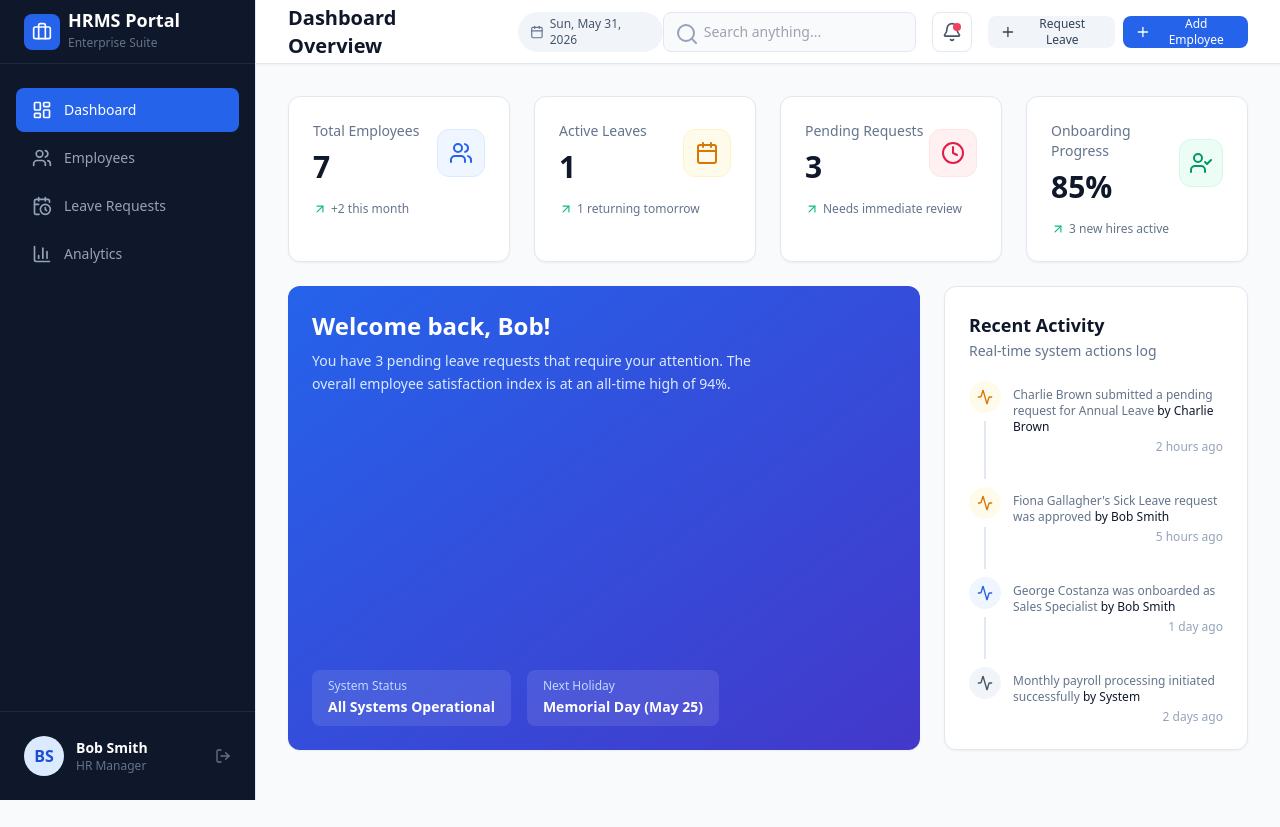
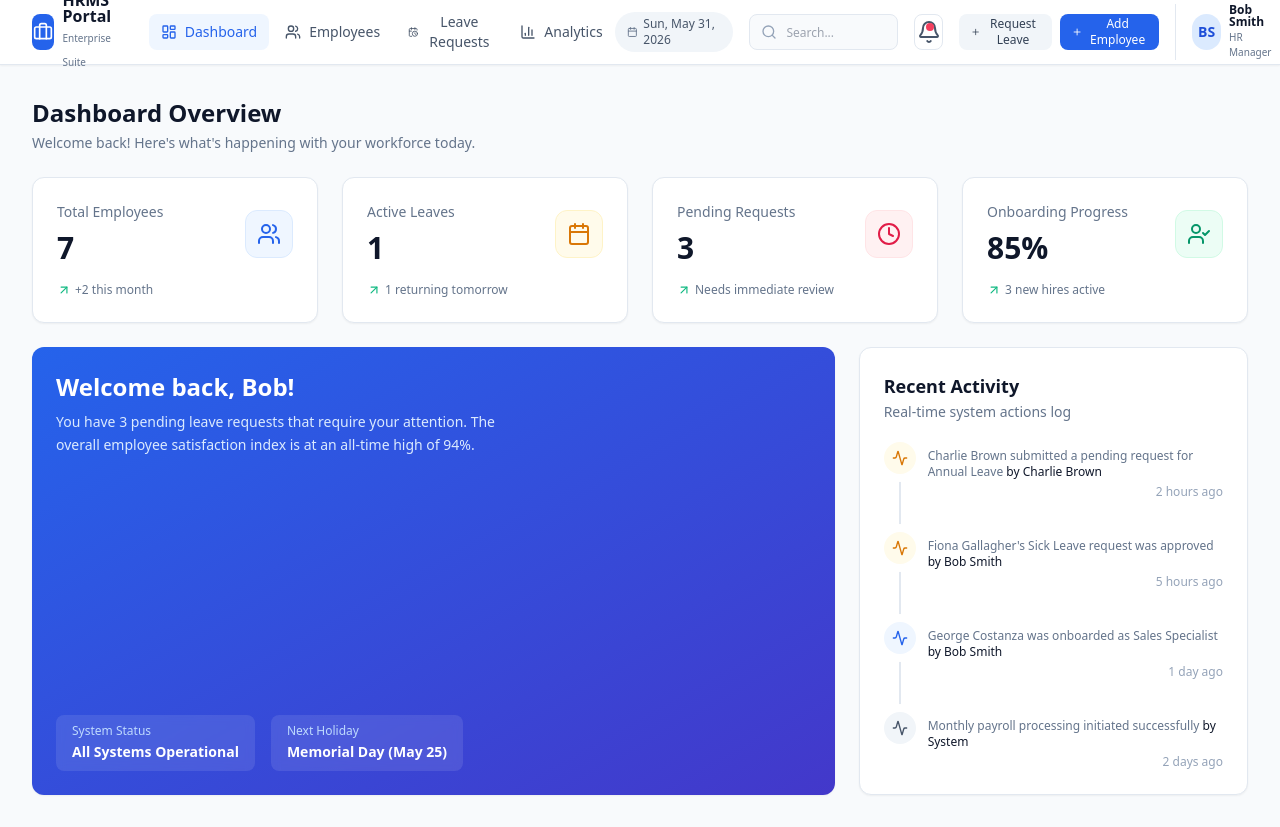
Before and after one commit to muhil0304/HRMS, a React (Vite) app: page / in a window 1280 px wide. Before the commit the page ends 800 px from the top, so only its background shows below. Built offline with nearby package versions, Linux system fonts and the light colour scheme.

Commit message:
feat(SCRUM-26): replace sidebar with top header navigation in HRMS application

```diff
--- a/src/App.tsx
+++ b/src/App.tsx
@@ -1,6 +1,5 @@
 import React, { useState } from 'react';
 import { HRMSProvider } from './context/HRMSContext';
-import { Sidebar } from './components/Sidebar';
 import { Header } from './components/Header';
 import { DashboardOverview } from './components/DashboardOverview';
 import { AnalyticsCharts } from './components/AnalyticsCharts';
@@ -90,19 +89,29 @@ const DashboardContent: React.FC = () => {
   };
 
   return (
-    <div className="min-h-screen bg-slate-50 pl-64">
-      {/* Sidebar */}
-      <Sidebar currentView={currentView} setView={setView} />
-
+    <div className="min-h-screen bg-slate-50">
       {/* Main Content Area */}
       <div className="flex flex-col min-h-screen">
         <Header
-          title={getViewTitle()}
+          currentView={currentView}
+          setView={setView}
           onAddEmployeeClick={() => setIsAddEmployeeOpen(true)}
           onAddLeaveClick={() => setIsAddLeaveOpen(true)}
         />
 
-        <main className="flex-1 p-8 max-w-7xl w-full mx-auto">
+        <main className="flex-1 p-8 max-w-7xl w-full mx-auto space-y-6">
+          <div className="flex items-center justify-between">
+            <div>
+              <h2 className="text-2xl font-bold text-slate-900">{getViewTitle()}</h2>
+              <p className="text-sm text-slate-500 mt-1">
+                {currentView === 'dashboard' && "Welcome back! Here's what's happening with your workforce today."}
+                {currentView === 'employees' && "Manage your organization's employee records and directory."}
+                {currentView === 'leaves' && "Review and manage employee leave requests and balances."}
+                {currentView === 'analytics' && "Analyze workforce metrics, attendance trends, and department distributions."}
+              </p>
+            </div>
+          </div>
+
           {currentView === 'dashboard' && <DashboardOverview />}
           {currentView === 'employees' && <EmployeeList />}
           {currentView === 'leaves' && <LeaveRequests />}
--- a/src/components/AnalyticsCharts.tsx
+++ b/src/components/AnalyticsCharts.tsx
@@ -10,15 +10,13 @@ import {
   ResponsiveContainer,
   PieChart,
   Pie,
-  Cell,
-  BarChart,
-  Bar
+  Cell
 } from 'recharts';
 import { useHRMS } from '../hooks/useHRMS';
 import { Card } from './ui/Card';
 
 export const AnalyticsCharts: React.FC = () => {
-  const { attendanceTrend, departmentDistribution, employees } = useHRMS();
+  const { attendanceTrend, employees } = useHRMS();
 
   // Calculate dynamic department distribution based on active employees
   const dynamicDistribution = React.useMemo(() => {
--- a/src/components/Header.tsx
+++ b/src/components/Header.tsx
@@ -1,18 +1,34 @@
-import React from 'react';
-import { Bell, Search, Plus, Calendar } from 'lucide-react';
+import React, { useState } from 'react';
+import {
+  Bell,
+  Search,
+  Plus,
+  Calendar,
+  LayoutDashboard,
+  Users,
+  CalendarClock,
+  BarChart3,
+  Briefcase,
+  Menu,
+  X
+} from 'lucide-react';
 import { Button } from './ui/Button';
 
 interface HeaderProps {
-  title: string;
+  currentView: string;
+  setView: (view: string) => void;
   onAddEmployeeClick: () => void;
   onAddLeaveClick: () => void;
 }
 
 export const Header: React.FC<HeaderProps> = ({
-  title,
+  currentView,
+  setView,
   onAddEmployeeClick,
   onAddLeaveClick
 }) => {
+  const [isMobileMenuOpen, setIsMobileMenuOpen] = useState(false);
+
   const today = new Date().toLocaleDateString('en-US', {
     weekday: 'short',
     year: 'numeric',
@@ -20,44 +36,159 @@ export const Header: React.FC<HeaderProps> = ({
     day: 'numeric'
   });
 
+  const menuItems = [
+    { id: 'dashboard', label: 'Dashboard', icon: LayoutDashboard },
+    { id: 'employees', label: 'Employees', icon: Users },
+    { id: 'leaves', label: 'Leave Requests', icon: CalendarClock },
+    { id: 'analytics', label: 'Analytics', icon: BarChart3 },
+  ];
+
   return (
-    <header className="sticky top-0 z-10 flex h-16 w-full items-center justify-between border-b border-slate-200 bg-white px-8 shadow-sm">
-      {/* Title & Date */}
+    <header className="sticky top-0 z-30 w-full border-b border-slate-200 bg-white shadow-sm">
+      {/* Top Bar */}
+      <div className="flex h-16 items-center justify-between px-4 sm:px-8">
+        {/* Left: Logo & Brand */}
         <div className="flex items-center gap-6">
+          <div className="flex items-center gap-2">
+            <div className="flex h-9 w-9 items-center justify-center rounded-lg bg-blue-600 text-white">
+              <Briefcase className="h-5 w-5" />
+            </div>
             <div>
-          <h2 className="text-xl font-bold text-slate-900">{title}</h2>
+              <h1 className="text-base font-bold text-slate-900 leading-none">HRMS Portal</h1>
+              <span className="text-[10px] font-medium text-slate-500">Enterprise Suite</span>
             </div>
-        <div className="hidden items-center gap-1.5 rounded-full bg-slate-100 px-3 py-1 text-xs font-medium text-slate-600 sm:flex">
+          </div>
+
+          {/* Desktop Navigation Links */}
+          <nav className="hidden md:flex items-center gap-1">
+            {menuItems.map((item) => {
+              const Icon = item.icon;
+              const isActive = currentView === item.id;
+              return (
+                <button
+                  key={item.id}
+                  onClick={() => setView(item.id)}
+                  className={`flex items-center gap-2 rounded-lg px-3 py-2 text-sm font-medium transition-colors ${
+                    isActive
+                      ? 'bg-blue-50 text-blue-600'
+                      : 'text-slate-600 hover:bg-slate-50 hover:text-slate-900'
+                  }`}
+                >
+                  <Icon className="h-4 w-4" />
+                  {item.label}
+                </button>
+              );
+            })}
+          </nav>
+        </div>
+
+        {/* Right: Search, Notifications, Actions, Profile, Hamburger */}
+        <div className="flex items-center gap-4">
+          {/* Today's Date (Desktop only) */}
+          <div className="hidden lg:flex items-center gap-1.5 rounded-full bg-slate-100 px-3 py-1 text-xs font-medium text-slate-600">
             <Calendar className="h-3.5 w-3.5 text-slate-500" />
             {today}
           </div>
-      </div>
 
-      {/* Search and Actions */}
-      <div className="flex items-center gap-4">
-        {/* Search Bar */}
-        <div className="relative hidden w-64 md:block">
-          <Search className="absolute left-3 top-2.5 h-4.5 w-4.5 text-slate-400" />
+          {/* Search Bar (Desktop only) */}
+          <div className="relative hidden xl:block w-48">
+            <Search className="absolute left-3 top-2.5 h-4 w-4 text-slate-400" />
             <input
               type="text"
-            placeholder="Search anything..."
-            className="h-10 w-full rounded-lg border border-slate-200 bg-slate-50 pl-10 pr-4 text-sm outline-none transition-all focus:border-blue-500 focus:bg-white focus:ring-2 focus:ring-blue-100"
+              placeholder="Search..."
+              className="h-9 w-full rounded-lg border border-slate-200 bg-slate-50 pl-9 pr-3 text-xs outline-none transition-all focus:border-blue-500 focus:bg-white focus:ring-2 focus:ring-blue-100"
             />
           </div>
 
           {/* Notifications */}
-        <button className="relative flex h-10 w-10 items-center justify-center rounded-lg border border-slate-200 hover:bg-slate-50 transition-colors">
-          <Bell className="h-5 w-5 text-slate-600" />
-          <span className="absolute right-2.5 top-2.5 h-2 w-2 rounded-full bg-rose-500" />
+          <button className="relative flex h-9 w-9 items-center justify-center rounded-lg border border-slate-200 hover:bg-slate-50 transition-colors">
+            <Bell className="h-4.5 w-4.5 text-slate-600" />
+            <span className="absolute right-2 top-2 h-2 w-2 rounded-full bg-rose-500" />
           </button>
 
-        {/* Action Buttons */}
-        <div className="flex items-center gap-2">
+          {/* Desktop Action Buttons */}
+          <div className="hidden sm:flex items-center gap-2">
             <Button
               variant="secondary"
               size="sm"
               onClick={onAddLeaveClick}
-            className="gap-1.5"
+              className="gap-1.5 h-9 text-xs"
+            >
+              <Plus className="h-3.5 w-3.5" />
+              Request Leave
+            </Button>
+            <Button
+              variant="primary"
+              size="sm"
+              onClick={onAddEmployeeClick}
+              className="gap-1.5 h-9 text-xs"
+            >
+              <Plus className="h-3.5 w-3.5" />
+              Add Employee
+            </Button>
+          </div>
+
+          {/* User Profile */}
+          <div className="flex items-center gap-2 border-l border-slate-200 pl-4">
+            <div className="flex h-9 w-9 items-center justify-center rounded-full bg-blue-100 text-blue-700 font-bold text-sm">
+              BS
+            </div>
+            <div className="hidden lg:block text-left">
+              <h4 className="text-xs font-semibold text-slate-900 leading-none">Bob Smith</h4>
+              <p className="text-[10px] text-slate-500 mt-0.5">HR Manager</p>
+            </div>
+          </div>
+
+          {/* Mobile Menu Hamburger Button */}
+          <button
+            onClick={() => setIsMobileMenuOpen(!isMobileMenuOpen)}
+            className="rounded-lg p-1.5 text-slate-600 hover:bg-slate-100 hover:text-slate-900 md:hidden"
+          >
+            {isMobileMenuOpen ? <X className="h-6 w-6" /> : <Menu className="h-6 w-6" />}
+          </button>
+        </div>
+      </div>
+
+      {/* Mobile Menu Dropdown */}
+      {isMobileMenuOpen && (
+        <div className="border-t border-slate-200 bg-slate-50 px-4 py-4 md:hidden space-y-4">
+          {/* Mobile Navigation Links */}
+          <div className="space-y-1">
+            <p className="text-[10px] font-bold uppercase tracking-wider text-slate-400 px-3 mb-2">Navigation</p>
+            {menuItems.map((item) => {
+              const Icon = item.icon;
+              const isActive = currentView === item.id;
+              return (
+                <button
+                  key={item.id}
+                  onClick={() => {
+                    setView(item.id);
+                    setIsMobileMenuOpen(false);
+                  }}
+                  className={`flex w-full items-center gap-3 rounded-lg px-3 py-2.5 text-sm font-medium transition-colors ${
+                    isActive
+                      ? 'bg-blue-600 text-white'
+                      : 'text-slate-600 hover:bg-slate-100 hover:text-slate-900'
+                  }`}
+                >
+                  <Icon className="h-5 w-5" />
+                  {item.label}
+                </button>
+              );
+            })}
+          </div>
+
+          {/* Mobile Action Buttons */}
+          <div className="space-y-2 pt-2 border-t border-slate-200 sm:hidden">
+            <p className="text-[10px] font-bold uppercase tracking-wider text-slate-400 px-3 mb-2">Actions</p>
+            <Button
+              variant="secondary"
+              size="sm"
+              onClick={() => {
+                onAddLeaveClick();
+                setIsMobileMenuOpen(false);
+              }}
+              className="w-full gap-1.5 justify-center h-10"
             >
               <Plus className="h-4 w-4" />
               Request Leave
@@ -65,14 +196,18 @@ export const Header: React.FC<HeaderProps> = ({
             <Button
               variant="primary"
               size="sm"
-            onClick={onAddEmployeeClick}
-            className="gap-1.5"
+              onClick={() => {
+                onAddEmployeeClick();
+                setIsMobileMenuOpen(false);
+              }}
+              className="w-full gap-1.5 justify-center h-10"
             >
               <Plus className="h-4 w-4" />
               Add Employee
             </Button>
           </div>
         </div>
+      )}
     </header>
   );
 };
```
Lines whose indentation alone changed are shown as unchanged.
